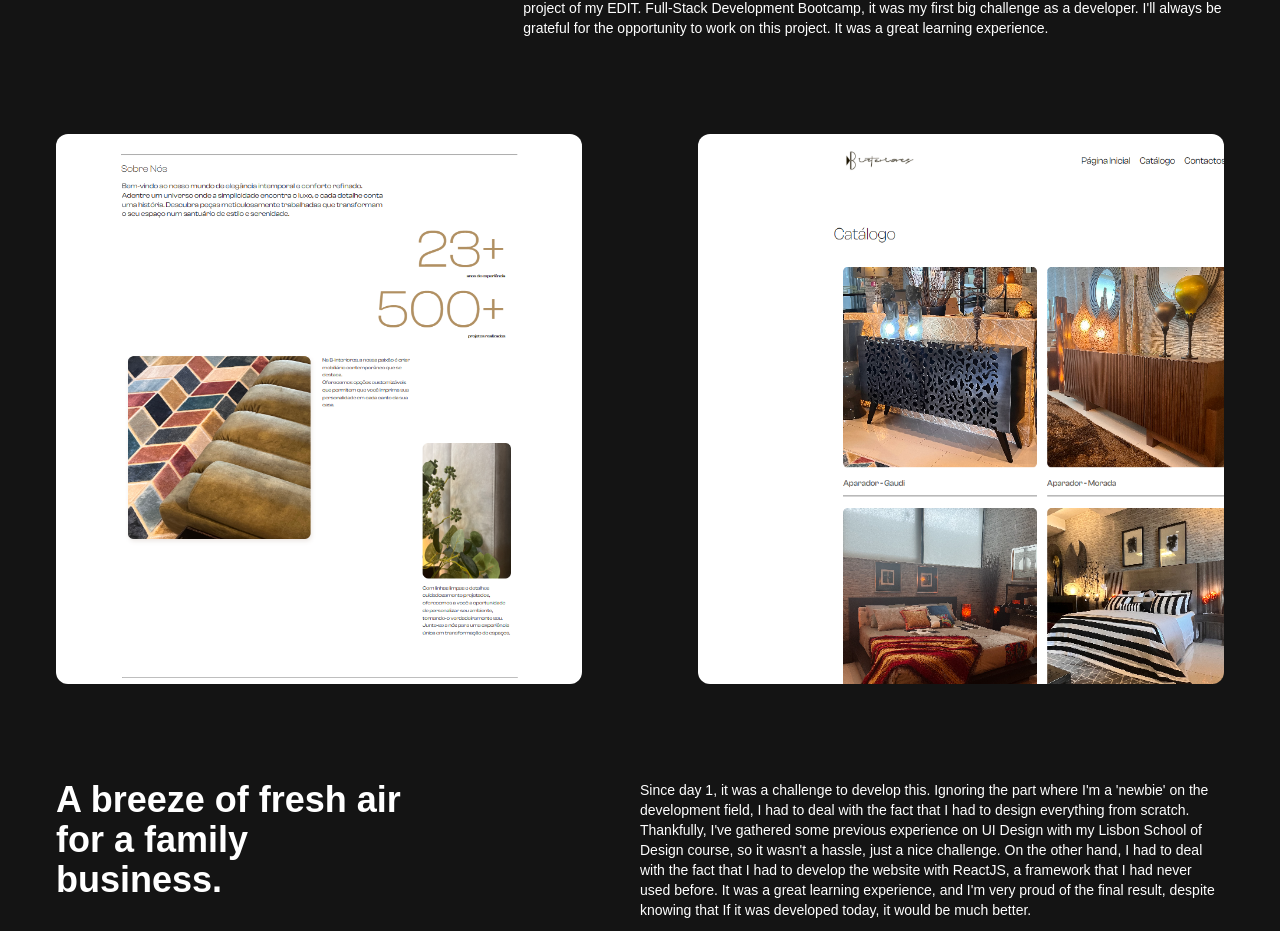
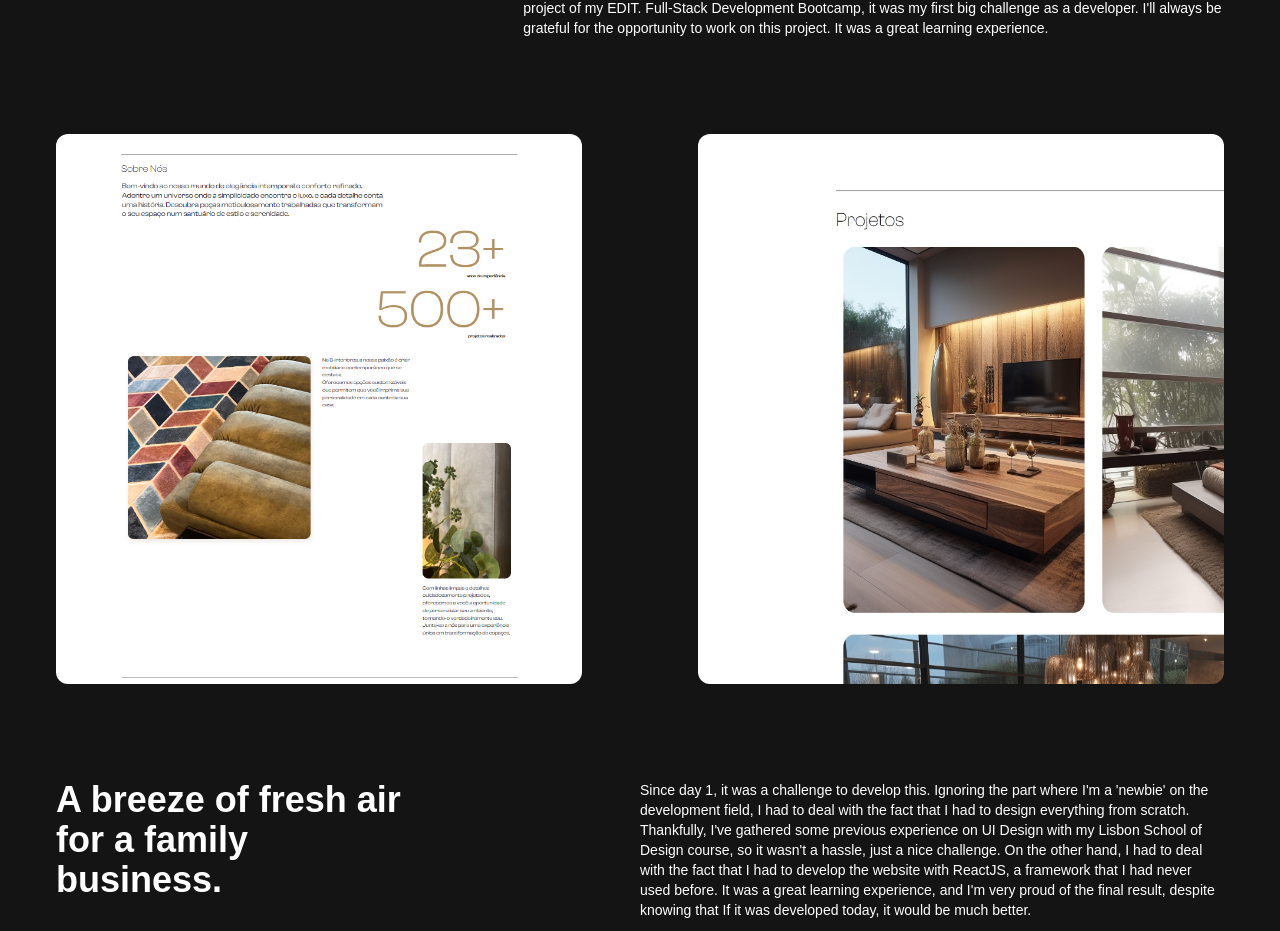
Before and after one commit to joaopbs98/portfolio-main, a Next.js app: page /projects/B-Interiores in a window 1280 px wide. Shown: the part 922-1853 px from the top of the page. Built offline with nearby package versions, Linux system fonts and the light colour scheme; what tailwindcss-animated would draw is missing.

Commit message:
Image hotfix

```diff
--- a/app/(root)/projects/[projectTitle]/page.tsx
+++ b/app/(root)/projects/[projectTitle]/page.tsx
@@ -36,7 +36,7 @@ const page = ({ params }: any) => {
             src={Card!.thirdImage}
             alt="Project Image"
             fill={true}
-            className="rounded-xl object-fill "
+            className="rounded-xl object-fill"
           />
         </div>
       </div>
--- a/constants/index.ts
+++ b/constants/index.ts
@@ -53,7 +53,7 @@ export const Cards: Card[] = [
     sectionHeader: "A breeze of fresh air for a family business.",
     sectionDesc:
       "Since day 1, it was a challenge to develop this. Ignoring the part where I'm a 'newbie' on the development field, I had to deal with the fact that I had to design everything from scratch. Thankfully, I've gathered some previous experience on UI Design with my Lisbon School of Design course, so it wasn't a hassle, just a nice challenge. On the other hand, I had to deal with the fact that I had to develop the website with ReactJS, a framework that I had never used before. It was a great learning experience, and I'm very proud of the final result, despite knowing that If it was developed today, it would be much better.",
-    thirdImage: "/binterioresFourth.png",
+    thirdImage: "/binterioresAlt.jpg",
     fourthImage: "/binterioresThird.png",
     bottomHeader: "NextJS Onwards!",
     bottomDesc:
```
Also changed, not shown: public/binterioresAlt.jpg (added).
